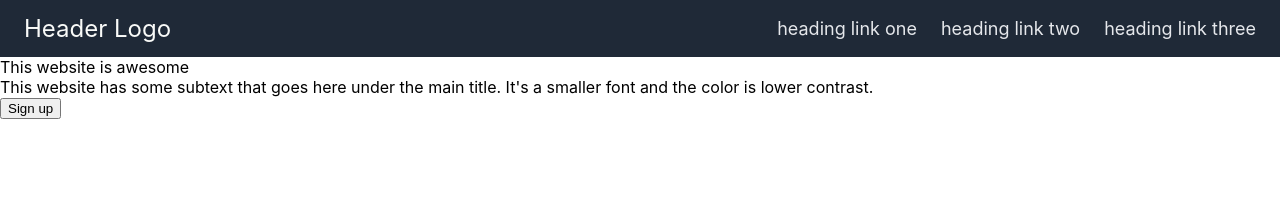
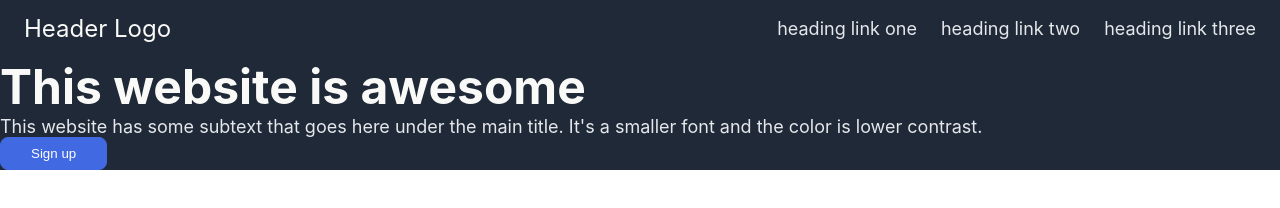
Before and after one commit to maxwellrothdev/landing-page, a plain HTML site: page index.html in a window 1280 px wide. Drawn offline with Linux system fonts and the light colour scheme.

Commit message:
Add container one text style

```diff
--- a/index.html
+++ b/index.html
@@ -23,7 +23,7 @@
         <div class="box-one">
             <div class="title">This website is awesome</div>
             <div class="subtext">This website has some subtext that goes here under the main title. It's a smaller font and the color is lower contrast.</div>
-            <button class="button-one">Sign up</button>
+            <button class="one">Sign up</button>
         </div>
     </div>
 
--- a/style.css
+++ b/style.css
@@ -32,3 +32,30 @@ li {
     float: left;
     padding-left: 24px;
 }
+
+.container-one {
+    display: flex;
+    background-color: #1f2937
+}
+
+.title {
+    font-size: 48px;
+    font-weight: bolder;
+    color: #f9faf8
+}
+
+.subtext {
+    font-size: 18px;
+    color: #e5e7eb;
+}
+
+button {
+    padding: 8px 30px;
+    border-radius: 8px;
+}
+
+button.one {
+    color: white;
+    background-color: royalblue;
+    border: 1px solid royalblue;
+}
```
